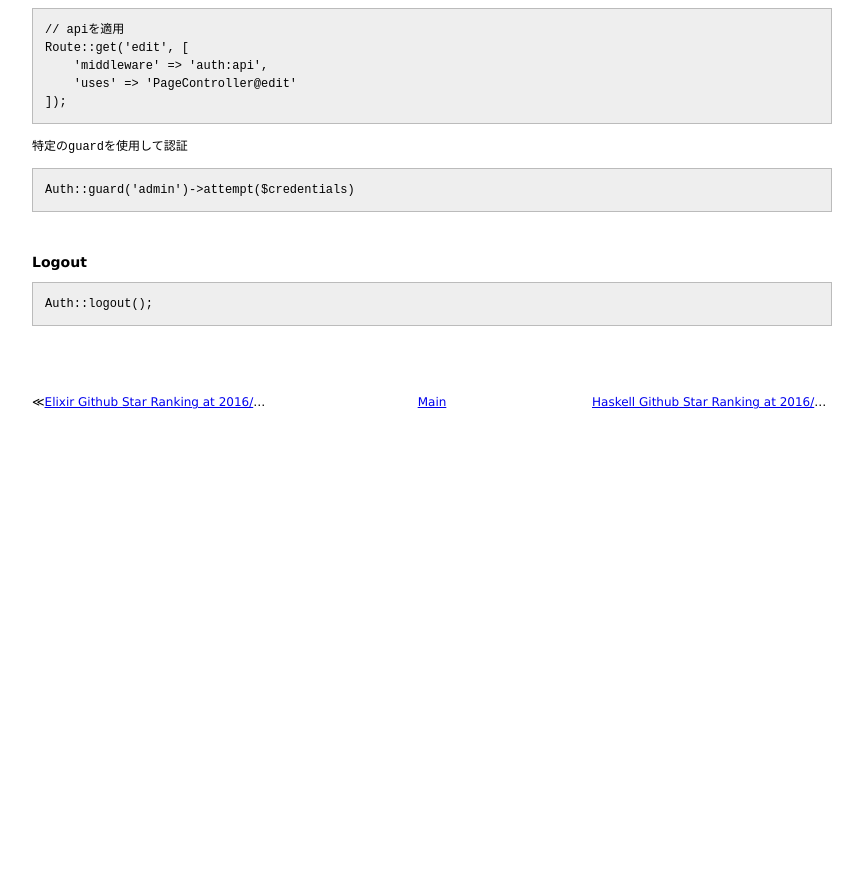
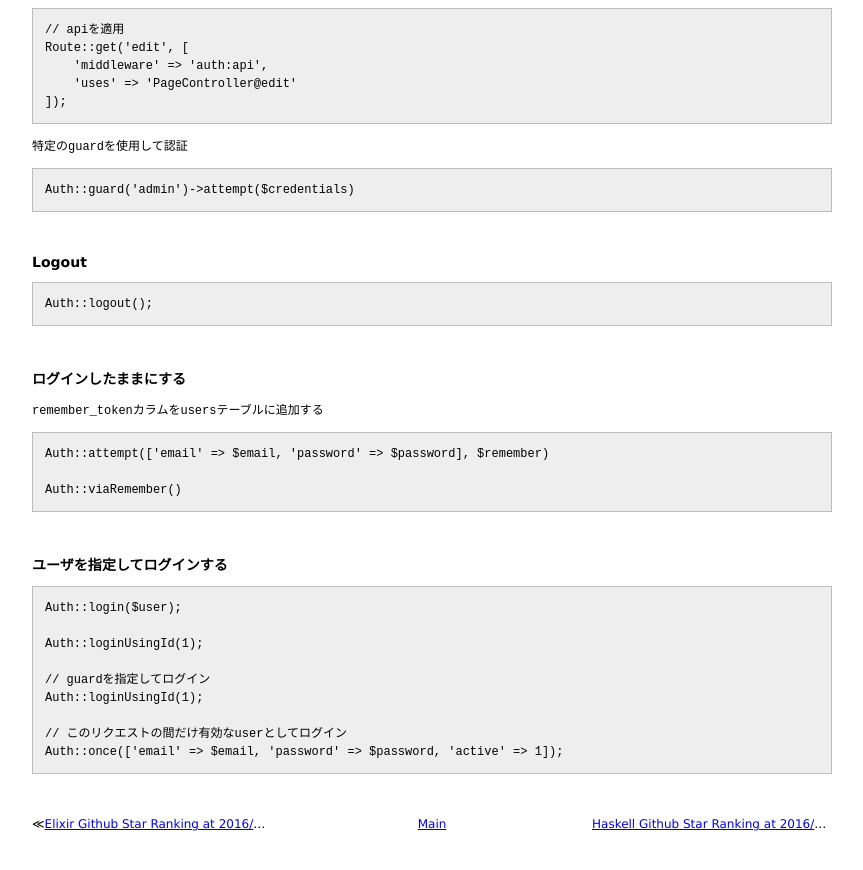
Before and after one commit to 38elements/38elements.github.com, a Jekyll site: the page built from _posts/2016-05-20-laravel-authentication.md, in a window 1280 px wide and 900 px high, scrolled down 1168 px. Shown: the top 870 px of the window, without its empty margins (208-1071 px from the left). Built offline with Jekyll 4.4.1, drawn with Linux system fonts in a browser that asks for light colours; before the commit the page ends 1646 px from its top, so only the background shows below that.

Commit message:
Update 2016-05-20-laravel-authentication.md

````diff
--- a/_posts/2016-05-20-laravel-authentication.md
+++ b/_posts/2016-05-20-laravel-authentication.md
@@ -90,3 +90,29 @@ Auth::guard('admin')->attempt($credentials)
 Auth::logout();
 ```
 <br>
+
+
+### ログインしたままにする
+
+`remember_token`カラムを`users`テーブルに追加する
+
+```
+Auth::attempt(['email' => $email, 'password' => $password], $remember)
+
+Auth::viaRemember()
+```
+<br>
+
+### ユーザを指定してログインする
+
+```
+Auth::login($user);
+
+Auth::loginUsingId(1);
+
+// guardを指定してログイン
+Auth::loginUsingId(1);
+
+// このリクエストの間だけ有効なuserとしてログイン
+Auth::once(['email' => $email, 'password' => $password, 'active' => 1]);
+```
````
